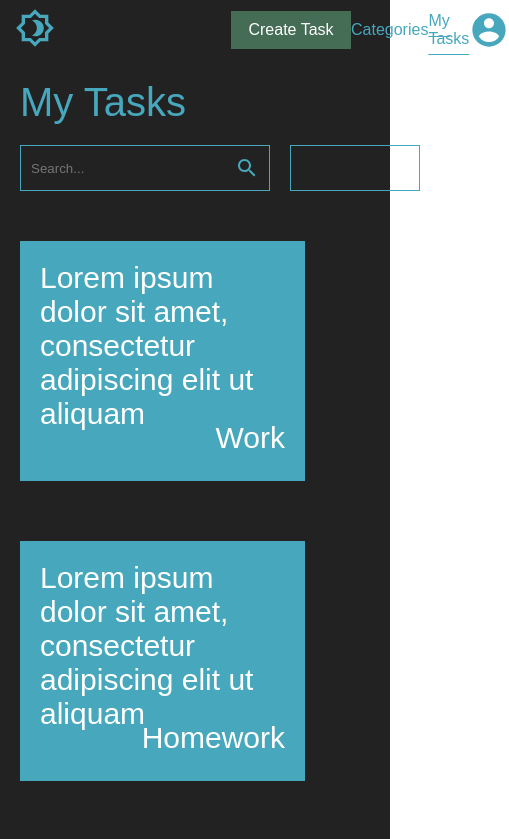
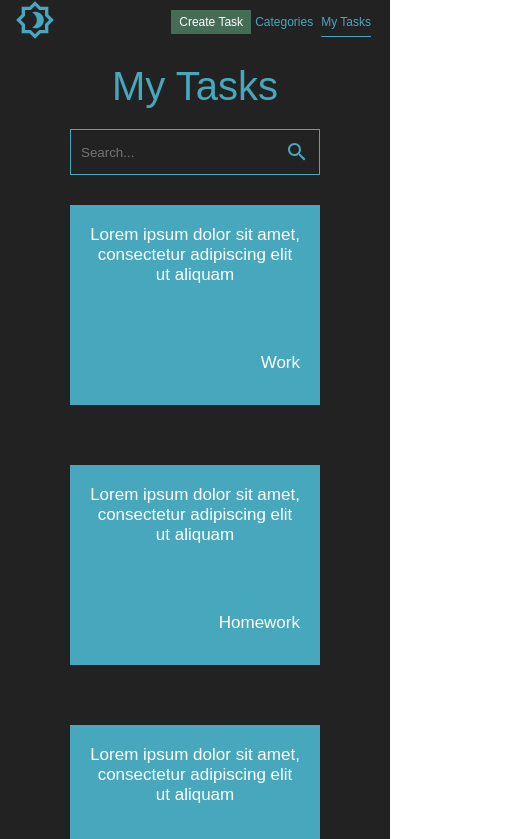
Before and after one commit to seba-nigu/react-todo-list, a React (Create React App) app: page / in a window 390 px wide. Shown: the top 839 px of the page, 509 px wide, since content can reach past the window. Built offline with nearby package versions, Linux system fonts and the light colour scheme.

Commit message:
made everything a little more responsive on smaller devices

```diff
--- a/src/Components/Dropdown/style.css
+++ b/src/Components/Dropdown/style.css
@@ -10,3 +10,9 @@
   border: none;
   outline: none;
 }
+
+@media screen and (max-width: 850px) {
+  .Dropdown {
+    display: none !important;
+  }
+}
--- a/src/Components/MainButton/style.css
+++ b/src/Components/MainButton/style.css
@@ -6,3 +6,10 @@
   cursor: pointer;
   font-family: sans-serif;
 }
+
+@media screen and (max-width: 850px) {
+  .MainButton {
+    width: 80px;
+    padding: 5px;
+  }
+}
--- a/src/Components/Navbar/Navbar.js
+++ b/src/Components/Navbar/Navbar.js
@@ -84,6 +84,7 @@ function Navbar(props) {
         </Link>
 
         <AccountCircle
+          className="navbar-icon"
           style={{
             fontSize: "40px",
             cursor: "pointer",
--- a/src/Components/Navbar/style.css
+++ b/src/Components/Navbar/style.css
@@ -29,3 +29,20 @@
 .custom-link-router {
   text-decoration: none;
 }
+
+@media screen and (max-width: 850px) {
+  .navbar-left-part {
+    width: 10%;
+  }
+  .navbar-right-part {
+    width: 90%;
+    font-size: 12px;
+    justify-content: flex-end;
+  }
+  .navbar-item {
+    margin: 0 4px;
+  }
+  .navbar-icon {
+    display: none !important;
+  }
+}
--- a/src/Components/TaskBox/style.css
+++ b/src/Components/TaskBox/style.css
@@ -15,3 +15,11 @@
 .taskbox-category {
   text-align: end;
 }
+@media screen and (max-width: 850px) {
+  .TaskBox {
+    margin: 30px;
+    font-size: 17px;
+    height: 200px;
+    width: 250px;
+  }
+}
--- a/src/Pages/CreateCategory/style.css
+++ b/src/Pages/CreateCategory/style.css
@@ -23,3 +23,20 @@
   justify-content: space-evenly;
   width: 400px;
 }
+
+@media screen and (max-width: 850px) {
+  .CreateCategory {
+    text-align: center;
+  }
+  .category-info {
+    width: auto;
+    justify-content: center;
+  }
+  .category-info-name {
+    margin-right: 10px;
+  }
+  .create-buttons {
+    margin: 0 auto;
+    width: auto;
+  }
+}
--- a/src/Pages/CreateTask/CreateTask.js
+++ b/src/Pages/CreateTask/CreateTask.js
@@ -20,7 +20,7 @@ function CreateTask(props) {
       <div className="task-info-container">
         <div className="task-info">
           <div
-            className="task-info-name"
+            className="task-info-name task-info1"
             style={{
               color: props.theme.normalText,
             }}
@@ -51,7 +51,7 @@ function CreateTask(props) {
           <SearchBar theme={props.theme} icon={<CalendarToday />} />
         </div>
 
-        <div className="task-info">
+        <div className="task-info task-info1">
           <div
             className="task-info-name"
             style={{
--- a/src/Pages/CreateTask/style.css
+++ b/src/Pages/CreateTask/style.css
@@ -23,3 +23,23 @@
   justify-content: space-evenly;
   width: 400px;
 }
+
+@media screen and (max-width: 850px) {
+  .CreateTask {
+    text-align: center;
+  }
+  .task-info1 {
+    display: none;
+  }
+  .task-info {
+    width: auto;
+    justify-content: center;
+  }
+  .task-info-name {
+    margin-right: 10px;
+  }
+  .create-buttons {
+    margin: 0 auto;
+    width: auto;
+  }
+}
--- a/src/Pages/MyTasks/style.css
+++ b/src/Pages/MyTasks/style.css
@@ -22,3 +22,18 @@
   justify-content: space-between;
   flex-wrap: wrap;
 }
+
+@media screen and (max-width: 850px) {
+  .MyTasks {
+    text-align: center;
+  }
+  .task-boxes {
+    margin: 0 auto;
+    justify-content: center;
+  }
+  .search-area {
+    margin: 0 auto;
+    width: auto;
+    justify-content: center;
+  }
+}
```
